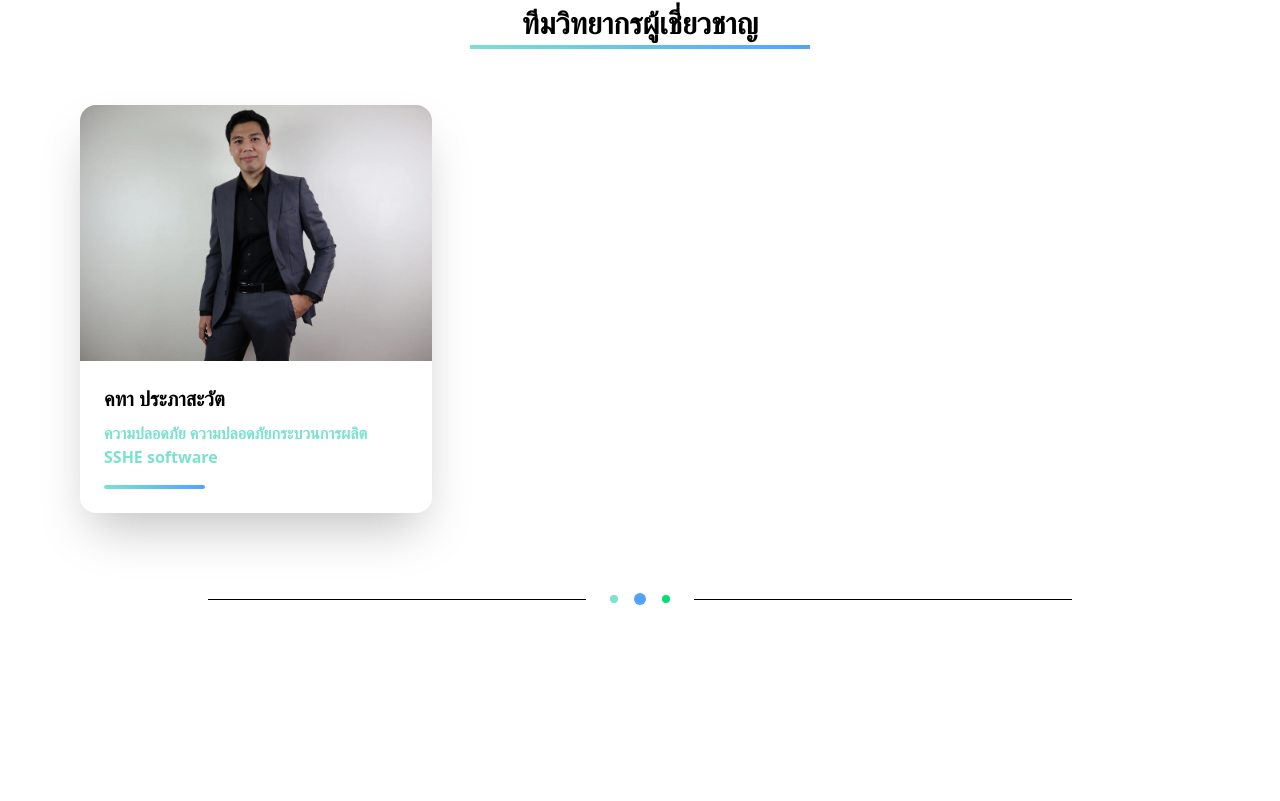
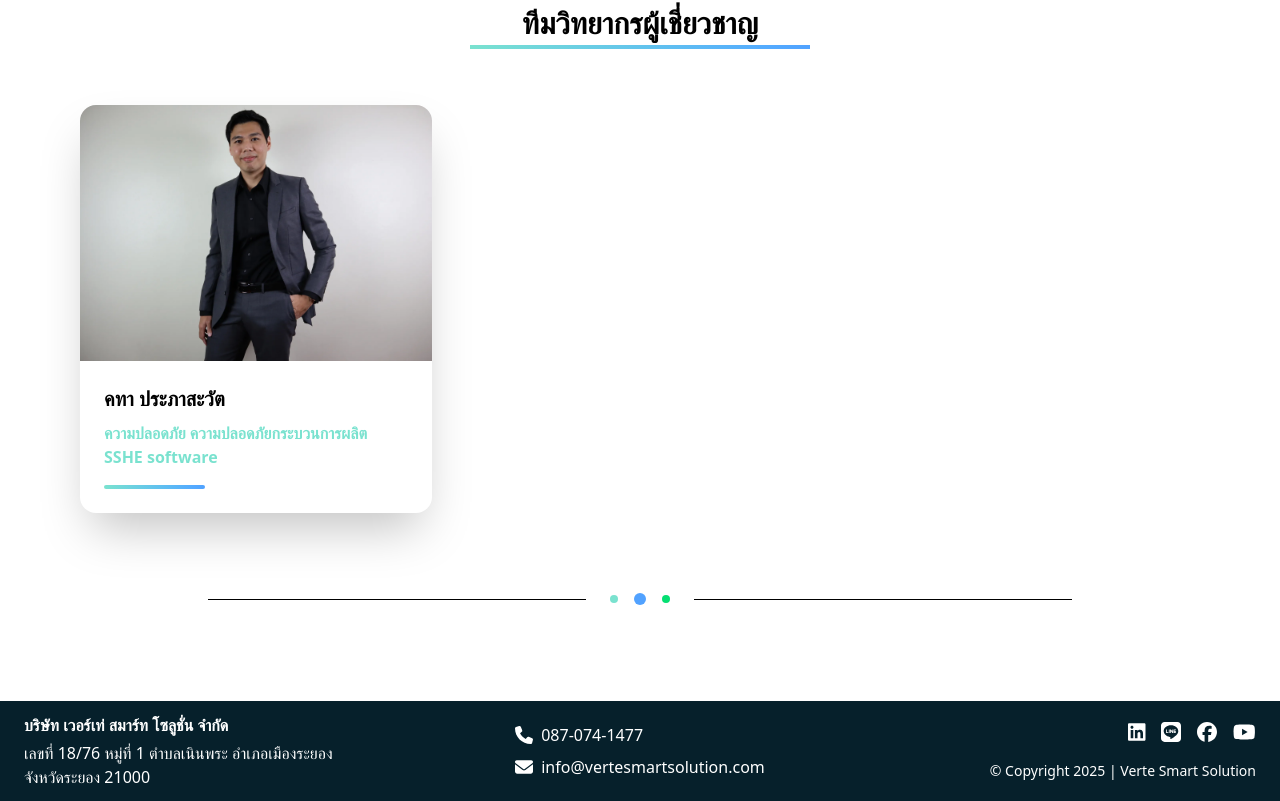
Before and after one commit to Owenwa348/Projecttest, a Vue app: page /about in a window 1280 px wide. Shown: the part 746-1547 px from the top of the page. Before the commit the page ends 1447 px from the top, so only its background shows below. Built offline with nearby package versions, Linux system fonts and the light colour scheme.

Commit message:
Add Footer component to AboutUs and Contact pages; minor style adjustment in Home

```diff
--- a/src/views/AboutUs.vue
+++ b/src/views/AboutUs.vue
@@ -185,6 +185,7 @@ const teamMembers = ref([
       </div>
     </div>
     <!-- Footer -->
+    <Footer/>
   </div>
 </template>
 
--- a/src/views/Contact.vue
+++ b/src/views/Contact.vue
@@ -130,4 +130,5 @@ const handleReset = () => {
       </div>
     </form>
   </div>
+    <Footer/>
 </template>
--- a/src/views/Home.vue
+++ b/src/views/Home.vue
@@ -25,7 +25,7 @@ const handleStartSurvey = () => {
       class="absolute inset-0 w-full h-full object-cover transform scale-105 transition-transform duration-20000 hover:scale-110"
     />
     <!-- Gradient ทึบ -->
-    <div class="absolute inset-0 bg-gradient-to-br from-[#06202B]/70 via-[#06202B]/60 to-[#0A3A4A]/50 z-0"></div>
+    <div class="absolute inset-0  bg-gradient-to-br from-[#06202B]/70 via-[#06202B]/60 to-[#0A3A4A]/50 z-0"></div>
 
     <!-- เนื้อหาหลัก -->
     <div class="z-10 flex flex-col items-center justify-center h-full text-center -translate-y-10 relative">
--- /dev/null
+++ b/src/views/Lecturer.vue
@@ -0,0 +1,5 @@
+<template>
+    <div>
+
+    </div>
+</template>
```
